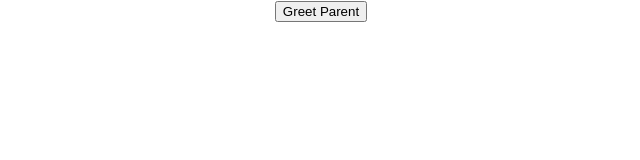
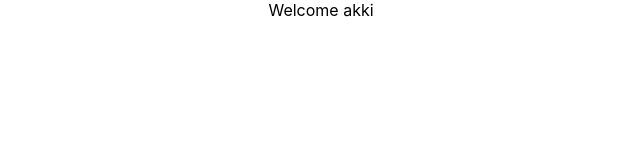
Before and after one commit to akashnai/React-training, a React (Create React App) app: page / in a window 1280 px wide. Shown: the top 160 px of the page, without its empty margins (319-959 px from the left). Built offline with nearby package versions, Linux system fonts and the light colour scheme.

Commit message:
video 16

```diff
--- a/src/App.js
+++ b/src/App.js
@@ -10,11 +10,13 @@
 import ClassClick from "./components/ClassClick";
 import EventBind from "./components/EventBind";
 import ParentComponent from "./components/ParentComponent";
+import UserGreeting from "./components/UserGreeting";
 
 function App() {
   return (
     <div className="App">
-      <ParentComponent />
+      <UserGreeting />
+      {/* <ParentComponent /> */}
       {/* <EventBind /> */}
       {/* <FunctionClick  /> */}
       {/* <ClassClick /> */}
--- /dev/null
+++ b/src/components/UserGreeting.js
@@ -0,0 +1,45 @@
+import React, { Component } from "react";
+
+class UserGreeting extends Component {
+  constructor(props) {
+    super(props);
+
+    this.state = {
+      isLoggedIn: true,
+    };
+  }
+  render() {
+   return this.state.isLoggedIn && <div>Welcome akki</div>;
+
+    // return this.state.isLoggedIn ? (
+    //   <div>Welcome akki</div>
+    // ) : (
+    //   <div>Welcome guest</div>
+    // );
+
+    // let message
+    // if(this.state.isLoggedIn)
+    // {
+    //     message = <div>Welcome Akki</div>
+    // }
+    // else{
+    //     message = <div>Welcome guest</div>
+    // }
+
+    // return <div>{message}</div>
+
+    // if (this.state.isLoggedIn) {
+    //   return <div>Welcome akki</div>;
+    // } else {
+    //   return <div>Welcome guest</div>;
+    // }
+    // return (
+    //   <div>
+    //     <div>Welcome Guest</div>
+    //     <div>Welcome Akki</div>
+    //   </div>
+    // );
+  }
+}
+
+export default UserGreeting;
```
